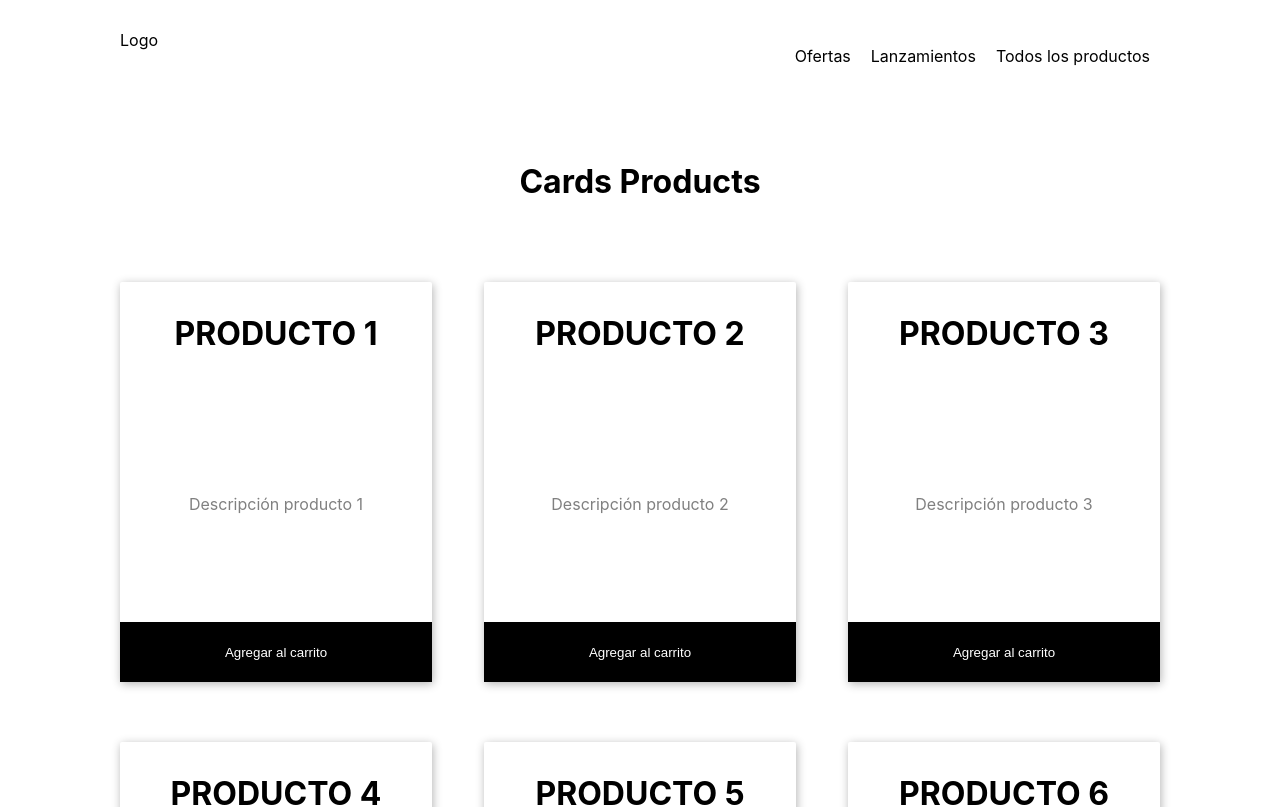
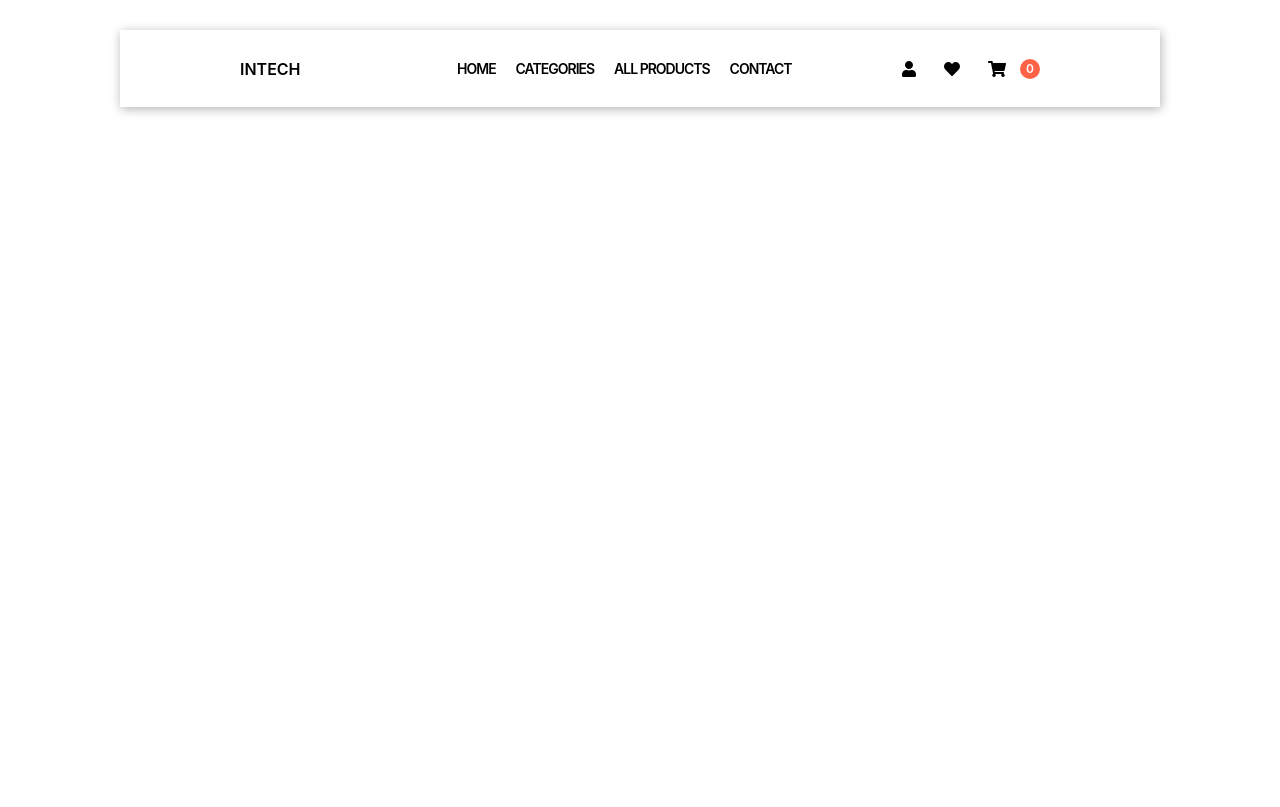
Before and after one commit to nicolas-katz/CursoReact, a React (Create React App) app: page / in a window 1280 px wide. Shown: the top 807 px of the page. Built offline with nearby package versions, Linux system fonts and the light colour scheme.

Commit message:
desafio 3

```diff
--- a/src/App.js
+++ b/src/App.js
@@ -1,10 +1,11 @@
 import './App.css';
+import NavBar from './components/NavBar/NavBar';
 
 function App() {
   return (
     <div className="App">
-      <HeaderComponent  />
-      <h1>Cards Products</h1>
+      <NavBar></NavBar>
+      {/* <h1>Cards Products</h1>
       <div className="CardsContainer">
         <CardComponent title={"producto 1"} text={"Descripción producto 1"} button={"Agregar al carrito"} />
         <CardComponent title={"producto 2"} text={"Descripción producto 2"} button={"Agregar al carrito"} />
@@ -12,32 +13,32 @@ function App() {
         <CardComponent title={"producto 4"} text={"Descripción producto 4"} button={"Agregar al carrito"} />
         <CardComponent title={"producto 5"} text={"Descripción producto 5"} button={"Agregar al carrito"} />
         <CardComponent title={"producto 6"} text={"Descripción producto 6"} button={"Agregar al carrito"} />
-      </div>
+      </div> */}
     </div>
   );
 }
 
-const HeaderComponent = () => {
-  return (
-    <div className="Header">
-      <span>Logo</span>
-      <ul>
-        <li>Ofertas</li>
-        <li>Lanzamientos</li>
-        <li>Todos los productos</li>
-      </ul>
-    </div>
-  )
-}
+// const HeaderComponent = () => {
+//   return (
+//     <div className="Header">
+//       <span>Logo</span>
+//       <ul>
+//         <li>Ofertas</li>
+//         <li>Lanzamientos</li>
+//         <li>Todos los productos</li>
+//       </ul>
+//     </div>
+//   )
+// }
 
-const CardComponent = prop => {
-  return(
-    <div className="Card">
-      <h3>{prop.title}</h3>
-      <p>{prop.text}</p>
-      <button>{prop.button}</button>
-    </div>
-  )
-}
+// const CardComponent = prop => {
+//   return(
+//     <div className="Card">
+//       <h3>{prop.title}</h3>
+//       <p>{prop.text}</p>
+//       <button>{prop.button}</button>
+//     </div>
+//   )
+// }
 
 export default App;
--- /dev/null
+++ b/src/components/NavBar/NavBar.css
@@ -0,0 +1,62 @@
+header {
+    padding: 14px 120px;
+    display: flex;
+    justify-content: space-between;
+    align-items: center;
+    background: white;
+    box-shadow: 1px 2px 10px rgba(0, 0, 0, 0.3);
+}
+
+.Titulo {
+    margin-right: 20px;
+}
+
+.Titulo label {
+    font-size: 16px;
+    color: black;
+    text-transform: uppercase;
+    font-weight: 600;
+}
+
+.Navegacion ul {
+    display: flex;
+}
+
+.Navegacion ul li {
+    list-style: none;
+    margin: 0 10px;
+    text-transform: uppercase;
+    color: black;
+    font-size: 14px;
+    letter-spacing: -1px;
+    font-weight: 600;
+}
+
+.Botones {
+    display: flex;
+    align-items: center;
+}
+
+.IniciarSesion, .Favoritos, .Carrito {
+    margin: 0 14px;
+    font-size: 16px;
+}
+
+.CarritoContenedor {
+    display: flex;
+    align-items: center;
+}
+
+.CarritoContenedor label {
+    display: flex;
+    align-items: center;
+    justify-content: center;
+    font-size: 12px;
+    font-weight: 600;
+    border-radius: 50%;
+    text-align: center;
+    height: 20px;
+    width: 20px;
+    background: tomato;
+    color: white;
+}
--- /dev/null
+++ b/src/components/NavBar/NavBar.js
@@ -0,0 +1,35 @@
+import './NavBar.css';
+import { FontAwesomeIcon } from '@fortawesome/react-fontawesome' ;
+import { faHeart, faShoppingCart, faUser } from '@fortawesome/free-solid-svg-icons';
+
+const NavBar = () => {
+
+    return(
+
+        <header>
+             <div className="Titulo">
+                <label>InTech</label>
+            </div>
+            <div className="Navegacion">
+                <ul>
+                    <li>HOME</li>
+                    <li>CATEGORIES</li>
+                    <li>ALL PRODUCTS</li>
+                    <li>CONTACT</li>
+                </ul>
+            </div>
+            <div className="Botones">
+                <FontAwesomeIcon className="IniciarSesion" icon={faUser} />
+                <FontAwesomeIcon className="Favoritos" icon={faHeart} />
+                <div className="CarritoContenedor">
+                    <FontAwesomeIcon className="Carrito" icon={faShoppingCart} />
+                    <label>0</label>
+                </div>
+            </div>
+        </header>
+
+    )
+
+}
+
+export default NavBar;
```
Also changed, not shown: package.json (+8 -0 lines), src/components/Product/Product.css (added), src/components/Product/Product.js (added), src/index.js (line endings or trailing spaces), 1 other file (tests, documents, lock files or other folders).
